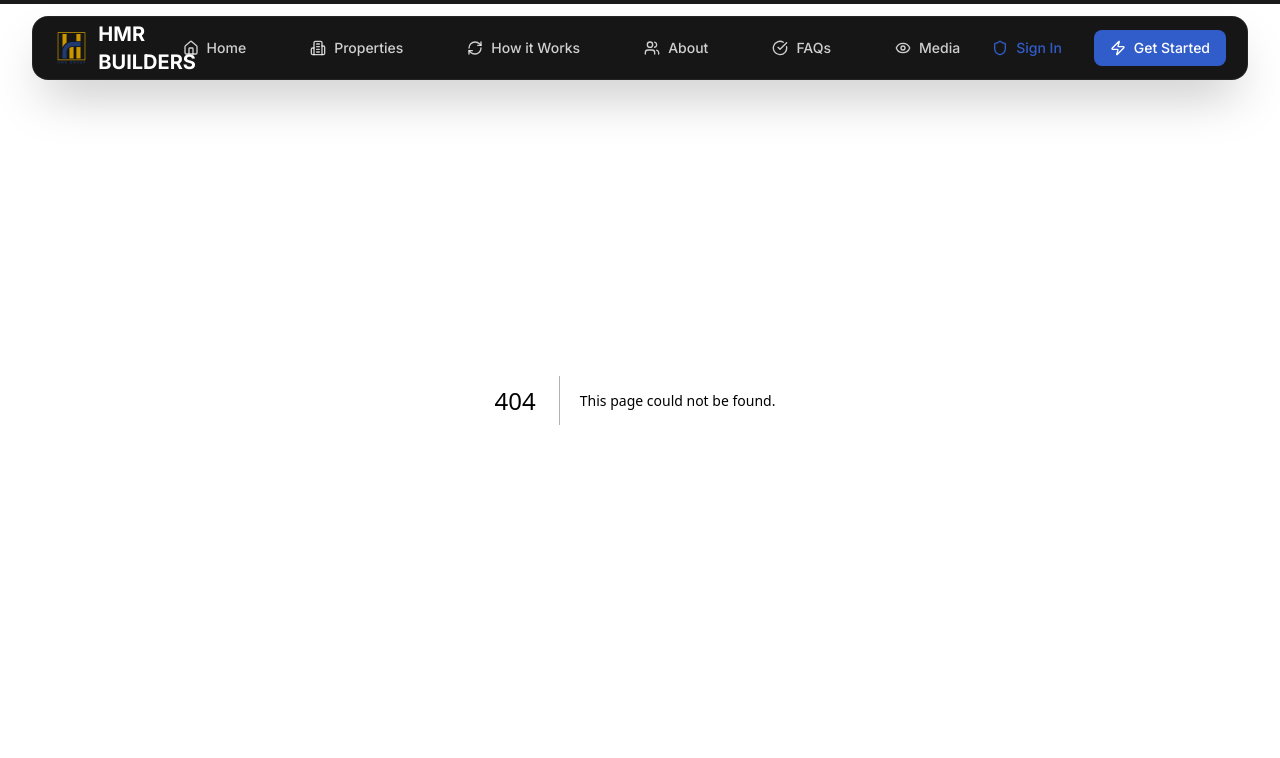
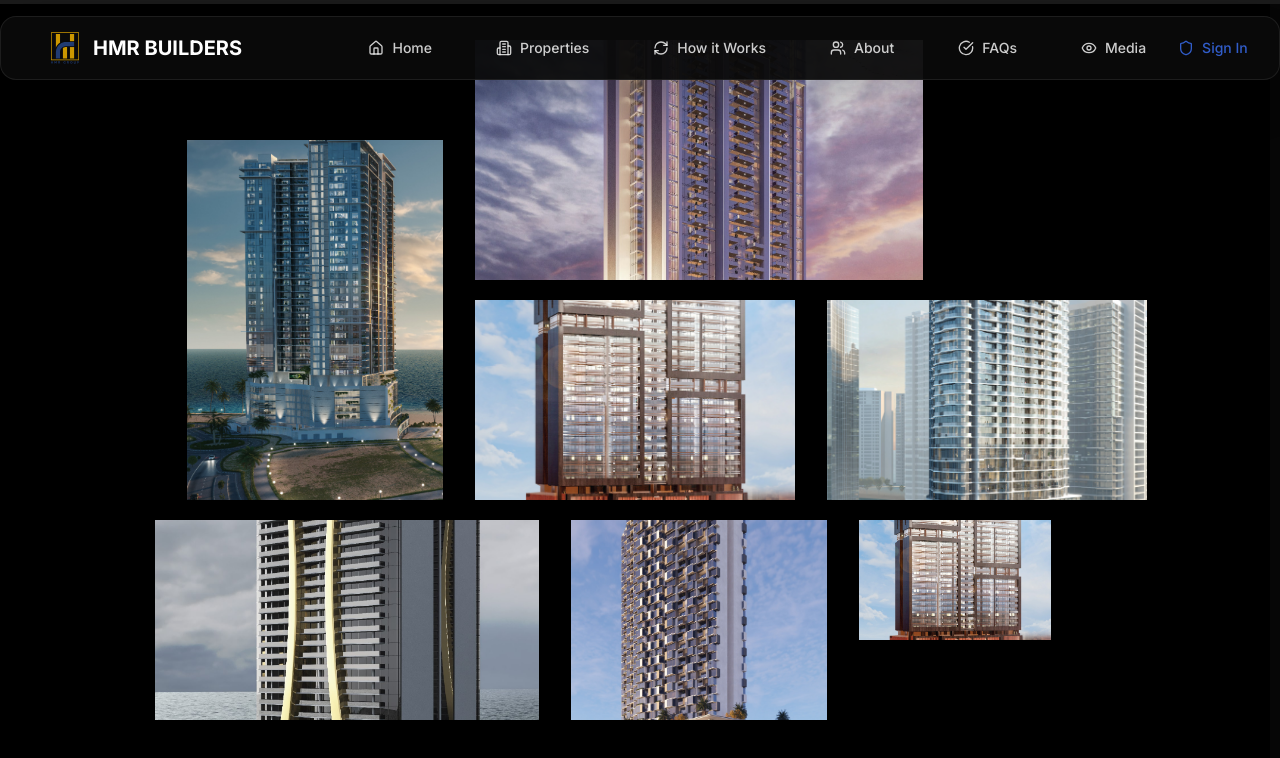
Before and after one commit to itxsamad1/HMR-Builders-Web, a Next.js app: page /zoom in a window 1280 px wide. Before the commit this address had no page. Shown: the top 758 px of the page. Built offline with nearby package versions, Linux system fonts and the light colour scheme.

Commit message:
navbar liquidity

```diff
--- a/package.json
+++ b/package.json
@@ -23,7 +23,7 @@
     "class-variance-authority": "^0.7.1",
     "clsx": "^2.1.1",
     "cobe": "^0.6.5",
-    "framer-motion": "^12.23.19",
+    "framer-motion": "^12.23.21",
     "google-auth-library": "^10.3.0",
     "lenis": "^1.3.11",
     "lucide-react": "^0.462.0",
--- a/src/app/page.tsx
+++ b/src/app/page.tsx
@@ -11,6 +11,7 @@ import { Squares } from '@/components/ui/squares-background';
 import { Globe } from '@/components/ui/globe';
 import { COBEOptions } from "cobe";
 import { HyperText } from '@/components/ui/hyper-text';
+import { LampContainer } from '@/components/ui/lamp';
 import SectionTransition from '@/components/SectionTransition';
 import ParallaxSection from '@/components/ParallaxSection';
 import ParallaxText from '@/components/ParallaxText';
@@ -538,20 +539,18 @@ const HomePage = () => {
         </div>
       </section>
 
-      {/* Portfolio Section */}
-      <section id="properties" className="py-12 sm:py-16 lg:py-20">
+      {/* Portfolio Section with Lamp Effect */}
+      <section id="properties" className="relative">
+        <LampContainer className="bg-[#060606]">
           <div className="max-w-7xl mx-auto px-4 sm:px-6 lg:px-8">
             <SectionTransition delay={0.2}>
               <div className="text-center mb-12 sm:mb-16">
-              <ParallaxText speed={0.2}>
-                <h2 className="text-2xl sm:text-3xl md:text-4xl lg:text-5xl font-bold text-white mb-4">
-                  A glimpse of our <span className="text-[#315dca]">tokenized portfolio</span>
-                </h2>
-              </ParallaxText>
+
               </div>
             </SectionTransition>
 
             <div className="grid sm:grid-cols-2 lg:grid-cols-3 gap-6 sm:gap-8">
+
               <SectionTransition delay={0.4}>
                 <ParallaxSection speed={0.1}>
                   <HMRPropertyCard
@@ -624,6 +623,7 @@ const HomePage = () => {
               </div>
             </SectionTransition>
           </div>
+        </LampContainer>
       </section>
 
       {/* Tokenization at a Glance Section */}
--- /dev/null
+++ b/src/app/zoom/page.tsx
@@ -0,0 +1,65 @@
+'use client';
+
+import { ZoomParallax } from '@/components/zoom-parallax';
+import { LampContainer } from '@/components/ui/lamp';
+
+const testImages = [
+  {
+    src: '/projects/h1-tower/main.jpg',
+    alt: 'H1 Tower - Flagship luxury residential tower'
+  },
+  {
+    src: '/projects/saima-tower/main.jpg',
+    alt: 'Saima Tower - Premium residential development'
+  },
+  {
+    src: '/projects/aa-waterfront/main.jpg',
+    alt: 'AA Waterfront - Luxury waterfront living'
+  },
+  {
+    src: '/projects/hs-residence/main.jpg',
+    alt: 'HS Residence - Modern residential complex'
+  },
+  {
+    src: '/projects/saima-marina-residence/main.jpg',
+    alt: 'Saima Marina Residence - Coastal luxury living'
+  },
+  {
+    src: '/projects/gold-crest-bay-sands/main.jpg',
+    alt: 'Gold Crest Bay Sands - Premium beachfront development'
+  },
+  {
+    src: '/projects/h1-tower/main.jpg',
+    alt: 'HMR Builders - Premium real estate development'
+  }
+];
+
+export default function ZoomPage() {
+  return (
+    <div className="min-h-screen bg-black">
+      <div className="relative">
+        <ZoomParallax images={testImages} />
+      </div>
+
+      {/* Lamp Effect Section */}
+      <LampContainer className="bg-black">
+        <div className="text-center">
+          <h1 className="text-4xl md:text-6xl font-bold text-white mb-4">
+            HMR Builders
+          </h1>
+          <p className="text-xl text-gray-300 mb-8">
+            Premium Real Estate Investment Platform
+          </p>
+          <div className="flex flex-col sm:flex-row gap-4 justify-center">
+            <button className="px-8 py-3 bg-[#315dca] text-white rounded-lg hover:bg-[#203a74] transition-colors">
+              Explore Properties
+            </button>
+            <button className="px-8 py-3 border border-[#315dca] text-[#315dca] rounded-lg hover:bg-[#315dca] hover:text-white transition-colors">
+              Get Started
+            </button>
+          </div>
+        </div>
+      </LampContainer>
+    </div>
+  );
+}
--- a/src/components/GlobalDock.tsx
+++ b/src/components/GlobalDock.tsx
@@ -11,17 +11,24 @@ import { useAuth } from '@/components/AuthProvider';
 const GlobalDock = () => {
   const pathname = usePathname();
   const { user } = useAuth();
-  const [isAtTop, setIsAtTop] = useState(true);
-  const [scrollY, setScrollY] = useState(0);
+  const [scrollProgress, setScrollProgress] = useState(0);
 
   useEffect(() => {
+    // Ease-out cubic for smoothness
+    const easeOut = (t: number) => 1 - Math.pow(1 - t, 3);
+    // Ease-in cubic for smoothness
+    const easeIn = (t: number) => t * t * t;
+
     const handleScroll = () => {
-      const currentScrollY = window.scrollY;
-      setScrollY(currentScrollY);
-      setIsAtTop(currentScrollY <= 10); // Consider "at top" if within 10px
+      const scrollY = window.scrollY;
+      const maxScroll = 200; // Distance over which to animate (0px to 200px)
+
+      // Scroll Progress (using ease-out for smoother acceleration)
+      const progress = Math.min(easeOut(scrollY / maxScroll), 1);
+      setScrollProgress(progress);
     };
 
-    // Initial check
+    // Initial check to prevent pop on page load
     handleScroll();
 
     window.addEventListener('scroll', handleScroll, { passive: true });
@@ -67,36 +74,23 @@ const GlobalDock = () => {
     }
   ];
 
-  return (
-    <div className={`fixed z-50 transition-all duration-700 ease-out ${
-      isAtTop
-        ? 'top-4 left-1/2 transform -translate-x-1/2'
-        : 'top-4 left-1/2 transform -translate-x-1/2'
-    }`}>
-       <div className={`transition-all duration-700 ease-out ${
-         isAtTop
-           ? 'w-[95vw] max-w-7xl h-16 rounded-2xl'
-           : 'w-auto h-auto rounded-2xl'
-       }`}>
-
-        {/* Single Transforming Dock */}
-        <div className={`bg-[#0a0a0a]/95 backdrop-blur-xl border border-[#333]/50 shadow-2xl transition-all duration-700 ease-out ${
-          isAtTop
-            ? 'w-full h-full rounded-2xl flex items-center justify-between px-6'
-            : 'rounded-2xl p-2'
-        }`}>
-
-          {/* Full View Content - Only visible at top */}
-          {isAtTop && (
-            <>
-              {/* Logo/Brand */}
-              <div className="flex items-center space-x-3">
+  // Full navbar content for expanded mode
+  const fullNavContent = (
+    <div className="flex items-center justify-between w-full px-6">
+      {/* Logo/Brand - with opacity fade */}
+      <div
+        className="flex items-center space-x-3 flex-shrink-0"
+        style={{
+          opacity: Math.max(0, 1 - scrollProgress * 2), // Fade out faster
+          transition: "opacity 150ms ease-out"
+        }}
+      >
         <img src="/hmr-group.svg" alt="HMR Group" className="w-8 h-8" />
         <span className="text-xl font-bold text-white">HMR BUILDERS</span>
       </div>
 
-               {/* Navigation Links */}
-               <nav className="hidden lg:flex items-center space-x-8">
+      {/* Centered Navigation Links */}
+      <nav className="flex items-center space-x-8 flex-1 justify-center" style={{ marginLeft: '10%' }}>
         {navigationItems.map((item) => (
           <Link
             key={item.href}
@@ -113,8 +107,8 @@ const GlobalDock = () => {
         ))}
       </nav>
 
-               {/* Auth & CTA */}
-               <div className="flex items-center space-x-4">
+      {/* Auth Only - Get Started moved to dock */}
+      <div className="flex items-center flex-shrink-0">
         {user ? (
           <UserProfileDropdown />
         ) : (
@@ -126,25 +120,56 @@ const GlobalDock = () => {
             <span className="text-sm font-medium">Sign In</span>
           </Link>
         )}
-                 <Link
-                   href="/get-started"
-                   className="flex items-center space-x-2 px-4 py-2 bg-[#315dca] hover:bg-[#315dca]/90 text-white rounded-lg transition-colors duration-200 whitespace-nowrap"
+      </div>
+    </div>
+  );
+
+  // Easing functions for smooth transitions
+  const easeOut = (t: number) => 1 - Math.pow(1 - t, 3);
+  const easeIn = (t: number) => t * t * t;
+
+  // Calculate smooth interpolated values with easing
+  const scale = 1 - easeOut(scrollProgress) * 0.05; // Slight easing for smooth shrinkage
+  const offsetY = scrollProgress * 3; // From 0px to 3px (less offset)
+
+  // Width: Apply ease-in for smooth shrinking of width
+  const dockWidth = scrollProgress < 1 ? `${100 - easeIn(scrollProgress) * 48}vw` : 'auto';
+  const dockMaxWidth = scrollProgress < 1 ? `${1500 - easeIn(scrollProgress) * 700}px` : 'auto';
+
+  // Opacity Fade: Fade starts later, easing out for smoothness
+  const fullNavOpacity = Math.max(0, 1 - easeOut(Math.max(0, scrollProgress - 0.2)) * 3);
+  const compactNavOpacity = Math.max(0, easeOut(Math.max(0, scrollProgress - 0.4)) * 2.5);
+
+  // Mode Switch: Smooth transition around 50% scroll point
+  const modeSwitch = easeOut(Math.min(1, Math.max(0, (scrollProgress - 0.4) / 0.2)));
+  const isCompact = scrollProgress > 0.6; // Switch mode at 50% for smoother transition
+
+  return (
+    <div
+      className="fixed left-1/2 z-50"
+      style={{
+        top: `${16 + offsetY}px`, // 16px (1rem) + smooth offset
+        transform: `translate(-50%, 0) scale(${scale})`,
+        transformOrigin: "50% 0%",
+        width: dockWidth,
+        maxWidth: dockMaxWidth,
+        transition: "none" // Remove transition for smooth scroll-sync
+      }}
     >
-                   <Zap className="w-4 h-4 flex-shrink-0" />
-                   <span className="text-sm font-medium">Get Started</span>
-                 </Link>
+      <StickyDock
+        className="bg-[#0a0a0a]/95 border border-[#333]/50 shadow-2xl"
+        isCompact={isCompact}
+        fullNavContent={
+          <div style={{ opacity: fullNavOpacity, transition: "opacity 150ms ease-out" }}>
+            {fullNavContent}
           </div>
-            </>
-          )}
-
-          {/* Collapsed Dock View - Only visible when scrolled */}
-          {!isAtTop && (
-            <StickyDock
-              className="bg-transparent border-none shadow-none"
+        }
         magnification={50}
         distance={100}
         spring={{ mass: 0.1, stiffness: 200, damping: 15 }}
+        compactOpacity={compactNavOpacity}
       >
+        {/* Navigation Items for Dock Mode */}
         {navigationItems.map((item) => (
           <StickyDockItem key={item.href}>
             <StickyDockIcon>
@@ -163,7 +188,7 @@ const GlobalDock = () => {
           </StickyDockItem>
         ))}
 
-              {/* User Profile / Auth */}
+        {/* User Profile / Auth for Dock Mode */}
         <StickyDockItem>
           <StickyDockIcon>
             {user ? (
@@ -184,24 +209,21 @@ const GlobalDock = () => {
           </StickyDockLabel>
         </StickyDockItem>
 
-              {/* Get Started */}
+        {/* Get Started for Dock Mode - Prominent styling */}
         <StickyDockItem>
           <StickyDockIcon>
             <Link
               href="/get-started"
-                    className="flex items-center justify-center w-full h-full bg-[#315dca] hover:bg-[#315dca]/90 rounded-lg transition-colors duration-200"
+              className="flex items-center justify-center w-full h-full bg-[#315dca] hover:bg-[#315dca]/90 rounded-lg transition-colors duration-200 shadow-lg shadow-[#315dca]/25"
             >
-                    <Zap className="w-5 h-5" />
+              <Zap className="w-5 h-5 text-white" />
             </Link>
           </StickyDockIcon>
-                 <StickyDockLabel className="bg-[#0a0a0a]/95 text-white border border-[#333]/50 whitespace-nowrap">
+          <StickyDockLabel className="bg-[#315dca] text-white border border-[#315dca] whitespace-nowrap font-medium">
             Get Started
           </StickyDockLabel>
         </StickyDockItem>
       </StickyDock>
-          )}
-        </div>
-      </div>
     </div>
   );
 };
--- /dev/null
+++ b/src/components/ui/lamp.tsx
@@ -0,0 +1,104 @@
+"use client";
+import React from "react";
+import { motion } from "framer-motion";
+import { cn } from "@/lib/utils";
+
+export function LampDemo() {
+  return (
+    <LampContainer>
+      <motion.h1
+        initial={{ opacity: 0.5, y: 100 }}
+        whileInView={{ opacity: 1, y: 0 }}
+        transition={{
+          delay: 0.3,
+          duration: 0.8,
+          ease: "easeInOut",
+        }}
+        className="mt-8 bg-gradient-to-br from-slate-300 to-slate-500 py-4 bg-clip-text text-center text-4xl font-medium tracking-tight text-transparent md:text-7xl"
+      >
+        Build lamps <br /> the right way
+      </motion.h1>
+    </LampContainer>
+  );
+}
+
+export const LampContainer = ({
+  children,
+  className,
+}: {
+  children: React.ReactNode;
+  className?: string;
+}) => {
+  return (
+    <div
+      className={cn(
+        "relative flex min-h-screen flex-col items-center justify-center overflow-hidden bg-slate-950 w-full rounded-md z-0",
+        className
+      )}
+    >
+      <div className="relative flex w-full flex-1 scale-y-125 items-center justify-center isolate z-0 ">
+        <motion.div
+          initial={{ opacity: 0.5, width: "15rem" }}
+          whileInView={{ opacity: 1, width: "30rem" }}
+          transition={{
+            delay: 0.3,
+            duration: 0.8,
+            ease: "easeInOut",
+          }}
+          style={{
+            backgroundImage: `conic-gradient(var(--conic-position), var(--tw-gradient-stops))`,
+          }}
+          className="absolute inset-auto right-1/2 h-56 overflow-visible w-[30rem] bg-gradient-conic from-white via-transparent to-transparent text-white [--conic-position:from_70deg_at_center_top]"
+        >
+          <div className="absolute  w-[100%] left-0 bg-slate-950 h-40 bottom-0 z-20 [mask-image:linear-gradient(to_top,white,transparent)]" />
+          <div className="absolute  w-40 h-[100%] left-0 bg-slate-950  bottom-0 z-20 [mask-image:linear-gradient(to_right,white,transparent)]" />
+        </motion.div>
+        <motion.div
+          initial={{ opacity: 0.5, width: "15rem" }}
+          whileInView={{ opacity: 1, width: "30rem" }}
+          transition={{
+            delay: 0.3,
+            duration: 0.8,
+            ease: "easeInOut",
+          }}
+          style={{
+            backgroundImage: `conic-gradient(var(--conic-position), var(--tw-gradient-stops))`,
+          }}
+          className="absolute inset-auto left-1/2 h-56 w-[30rem] bg-gradient-conic from-transparent via-transparent to-white text-white [--conic-position:from_290deg_at_center_top]"
+        >
+          <div className="absolute  w-40 h-[100%] right-0 bg-slate-950  bottom-0 z-20 [mask-image:linear-gradient(to_left,white,transparent)]" />
+          <div className="absolute  w-[100%] right-0 bg-slate-950 h-40 bottom-0 z-20 [mask-image:linear-gradient(to_top,white,transparent)]" />
+        </motion.div>
+        <div className="absolute top-1/2 h-48 w-full translate-y-12 scale-x-150 bg-slate-950 blur-2xl"></div>
+        <div className="absolute top-1/2 z-50 h-48 w-full bg-transparent opacity-10 backdrop-blur-md"></div>
+        <div className="absolute inset-auto z-50 h-36 w-[28rem] -translate-y-1/2 rounded-full bg-white opacity-50 blur-3xl"></div>
+        <motion.div
+          initial={{ width: "8rem" }}
+          whileInView={{ width: "16rem" }}
+          transition={{
+            delay: 0.3,
+            duration: 0.8,
+            ease: "easeInOut",
+          }}
+          className="absolute inset-auto z-30 h-36 w-64 -translate-y-[6rem] rounded-full bg-white blur-2xl"
+        ></motion.div>
+        <motion.div
+          initial={{ width: "15rem" }}
+          whileInView={{ width: "30rem" }}
+          transition={{
+            delay: 0.3,
+            duration: 0.8,
+            ease: "easeInOut",
+          }}
+          className="absolute inset-auto z-50 h-0.5 w-[30rem] -translate-y-[7rem] bg-white "
+        ></motion.div>
+
+        <div className="absolute inset-auto z-40 h-44 w-full -translate-y-[12.5rem] bg-slate-950 "></div>
+      </div>
+
+      <div className="relative z-50 flex -translate-y-80 flex-col items-center px-5">
+        {children}
+      </div>
+    </div>
+  );
+};
--- a/src/components/ui/sticky-dock.tsx
+++ b/src/components/ui/sticky-dock.tsx
@@ -22,6 +22,7 @@ import {
 import { cn } from '@/lib/utils';
 
 const DOCK_HEIGHT = 64;
+const COMPACT_HEIGHT = 56;
 const DEFAULT_MAGNIFICATION = 50;
 const DEFAULT_DISTANCE = 100;
 
@@ -31,15 +32,22 @@ type StickyDockProps = {
   distance?: number;
   magnification?: number;
   spring?: SpringOptions;
+  isCompact?: boolean; // New prop for compact mode
+  fullNavContent?: React.ReactNode; // New prop for full navbar content
+  compactOpacity?: number; // New prop for compact content opacity
 };
+
 type StickyDockItemProps = {
   className?: string;
   children: React.ReactNode;
+  showInFull?: boolean; // New prop to control visibility in full mode
 };
+
 type StickyDockLabelProps = {
   className?: string;
   children: React.ReactNode;
 };
+
 type StickyDockIconProps = {
   className?: string;
   children: React.ReactNode;
@@ -50,7 +58,9 @@ type StickyDockContextType = {
   spring: SpringOptions;
   magnification: number;
   distance: number;
+  isCompact: boolean;
 };
+
 type StickyDockProviderProps = {
   children: React.ReactNode;
   value: StickyDockContextType;
@@ -76,6 +86,9 @@ function StickyDock({
   spring = { mass: 0.1, stiffness: 200, damping: 15 },
   magnification = DEFAULT_MAGNIFICATION,
   distance = DEFAULT_DISTANCE,
+  isCompact = false,
+  fullNavContent,
+  compactOpacity = 1,
 }: StickyDockProps) {
   const mouseX = useMotionValue(Infinity);
 
@@ -83,32 +96,48 @@ function StickyDock({
     <div className="flex max-w-full items-center justify-center">
       <motion.div
         onMouseMove={({ pageX }) => {
-          mouseX.set(pageX);
+          if (isCompact) {
+            mouseX.set(pageX);
+          }
         }}
         onMouseLeave={() => {
-          mouseX.set(Infinity);
+          if (isCompact) {
+            mouseX.set(Infinity);
+          }
         }}
         className={cn(
-          'flex w-fit gap-2 rounded-2xl px-3 py-2',
+          'flex items-center justify-between',
+          isCompact
+            ? 'w-fit gap-2 rounded-2xl px-3 py-2'
+            : 'w-full rounded-2xl px-6',
           className
         )}
-        style={{ height: DOCK_HEIGHT }}
+        style={{
+          height: isCompact ? COMPACT_HEIGHT : DOCK_HEIGHT,
+          transition: "height 300ms ease-out, padding 300ms ease-out"
+        }}
         role='toolbar'
         aria-label='Application dock'
       >
-        <StickyDockProvider value={{ mouseX, spring, distance, magnification }}>
-          {children}
+        <StickyDockProvider value={{ mouseX, spring, distance, magnification, isCompact }}>
+          {/* Full navbar content when not compact */}
+          {!isCompact && fullNavContent}
+
+          {/* Dock items when compact with smooth opacity */}
+          {isCompact && (
+            <div style={{ opacity: compactOpacity, transition: "opacity 150ms ease-out" }}>
+              {children}
+            </div>
+          )}
         </StickyDockProvider>
       </motion.div>
     </div>
   );
 }
 
-function StickyDockItem({ children, className }: StickyDockItemProps) {
+function StickyDockItem({ children, className, showInFull = false }: StickyDockItemProps) {
   const ref = useRef<HTMLDivElement>(null);
-
-  const { distance, magnification, mouseX, spring } = useStickyDock();
-
+  const { distance, magnification, mouseX, spring, isCompact } = useStickyDock();
   const isHovered = useMotionValue(0);
 
   const mouseDistance = useTransform(mouseX, (val) => {
@@ -124,10 +153,15 @@ function StickyDockItem({ children, className }: StickyDockItemProps) {
 
   const width = useSpring(widthTransform, spring);
 
+  // Don't render in full mode unless explicitly shown
+  if (!isCompact && !showInFull) {
+    return null;
+  }
+
   return (
     <motion.div
       ref={ref}
-      style={{ width }}
+      style={{ width: isCompact ? width : 'auto' }}
       onHoverStart={() => isHovered.set(1)}
       onHoverEnd={() => isHovered.set(0)}
       onFocus={() => isHovered.set(1)}
@@ -141,7 +175,7 @@ function StickyDockItem({ children, className }: StickyDockItemProps) {
       aria-haspopup='true'
     >
       {Children.map(children, (child) =>
-        child ? cloneElement(child as React.ReactElement, { width, isHovered }) : null
+        child ? cloneElement(child as React.ReactElement, { width, isHovered, isCompact }) : null
       )}
     </motion.div>
   );
@@ -150,15 +184,21 @@ function StickyDockItem({ children, className }: StickyDockItemProps) {
 function StickyDockLabel({ children, className, ...rest }: StickyDockLabelProps) {
   const restProps = rest as Record<string, unknown>;
   const isHovered = restProps['isHovered'] as MotionValue<number>;
+  const isCompact = restProps['isCompact'] as boolean;
   const [isVisible, setIsVisible] = useState(false);
 
   useEffect(() => {
+    if (!isCompact || !isHovered) return;
+
     const unsubscribe = isHovered.on('change', (latest) => {
       setIsVisible(latest === 1);
     });
 
     return () => unsubscribe();
-  }, [isHovered]);
+  }, [isHovered, isCompact]);
+
+  // Only show labels in compact mode
+  if (!isCompact) return null;
 
   return (
     <AnimatePresence>
@@ -185,12 +225,13 @@ function StickyDockLabel({ children, className, ...rest }: StickyDockLabelProps)
 function StickyDockIcon({ children, className, ...rest }: StickyDockIconProps) {
   const restProps = rest as Record<string, unknown>;
   const width = restProps['width'] as MotionValue<number>;
+  const isCompact = restProps['isCompact'] as boolean;
 
   const widthTransform = useTransform(width, (val) => val / 2);
 
   return (
     <motion.div
-      style={{ width: widthTransform }}
+      style={{ width: isCompact ? widthTransform : 'auto' }}
       className={cn('flex items-center justify-center', className)}
     >
       {children}
```
Also changed, not shown: 1 other file (tests, documents, lock files or other folders). Lines whose indentation alone changed are shown as unchanged.
